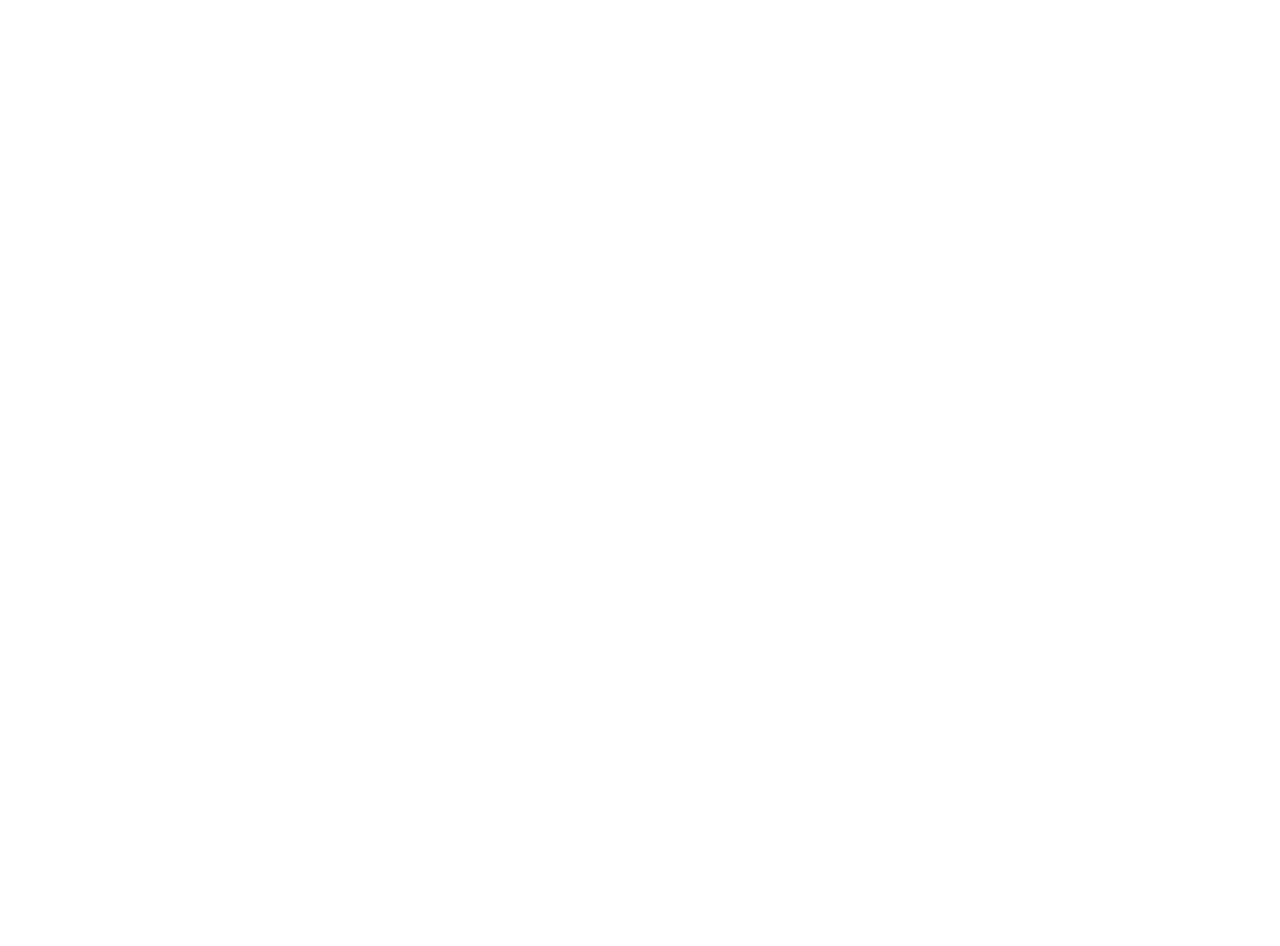
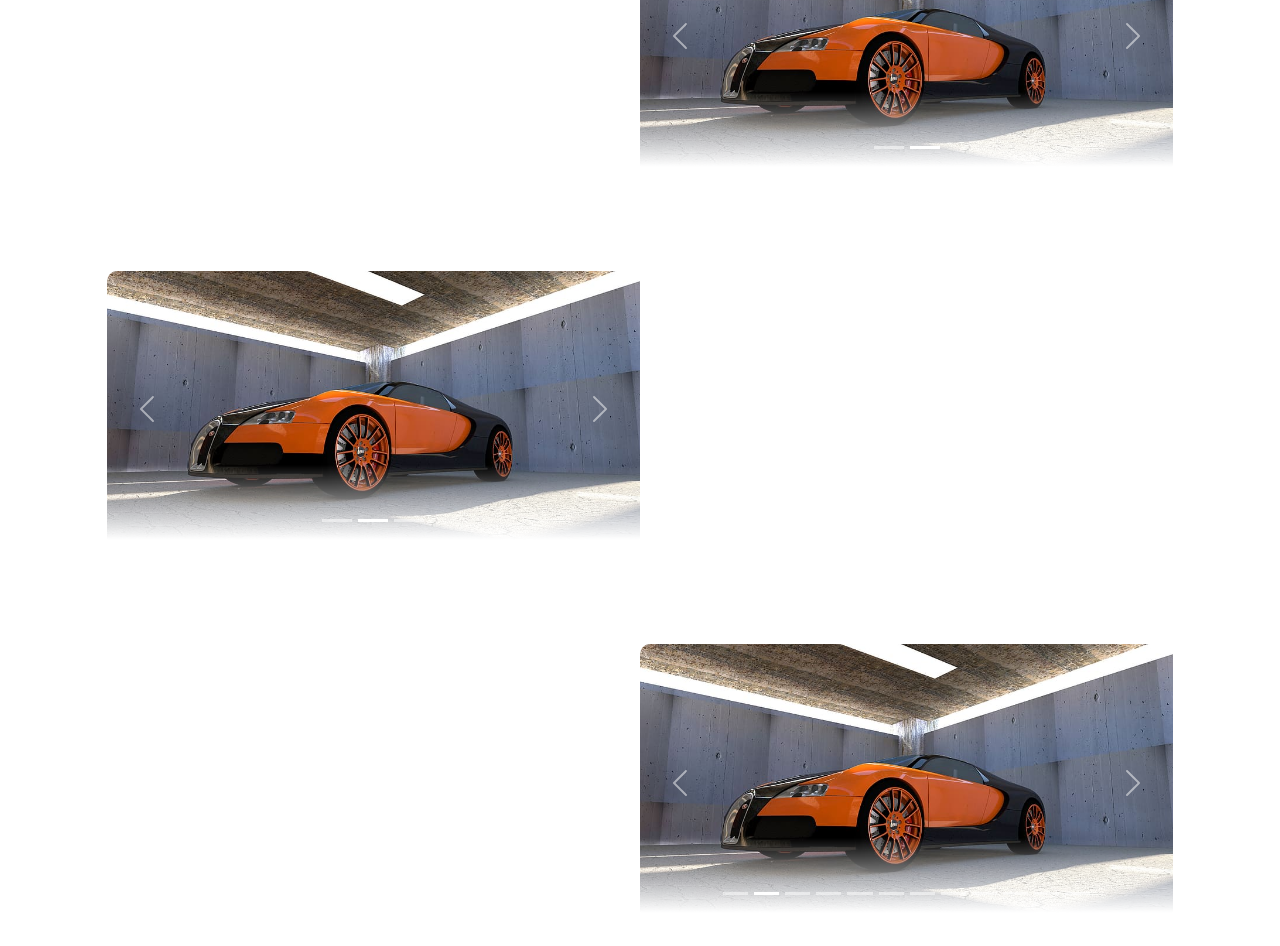
Before and after one commit to iitdh-sophomers/year-book20-21, a React (Create React App) app in the folder client/: page /events in a window 1280 px wide. Shown: the part 1340-2286 px from the top of the page. Before the commit the page ends 816 px from the top, so only its background shows below. Built offline with nearby package versions, Linux system fonts and the light colour scheme.

Commit message:
added some data

```diff
--- a/client/src/pages/Events/index.jsx
+++ b/client/src/pages/Events/index.jsx
@@ -8,32 +8,13 @@
 
 const Events = () => {
 
-    const makeTitle = (value) => {
-        let answer='';
-        for(let i=0; i<value.length; i++) {
-            if(i<value.length-2 && value[i]==='C' && value[i+1]==='D' && value[i+2]==='C') {
-                answer += "CDC";
-            } else if(i===0) {
-                answer += value[i].toUpperCase();
-            } else if(value[i]==='_') {
-                answer += " ";
-                answer += value[i+1].toUpperCase();
-                i++
-            } else {
-                answer += value[i];
-            }
-        }
-
-        return answer;
-    }
-
     return (
         <div>
             <Header active={2}/>
             <div className="content">
                 {EventData.map((data, index) => (
                     <Fade right={!index%2} left={index%2} delay={100}>
-                        <EventComp event={data} title={makeTitle(data.id)} index={index}/>
+                        <EventComp event={data} title={data.id} index={index}/>
                     </Fade>
                 ))}
             </div>
--- a/client/src/shared/events.json
+++ b/client/src/shared/events.json
@@ -1,6 +1,6 @@
 [
 	{
-		"id": "elections",
+		"id": "Elections",
 		"images": [
 			"https://drive.google.com/file/d/1jE4lWMBc8bs2kuWWQ72090AS0-hgslGV/view?usp=sharing",
 			"https://drive.google.com/file/d/1oOO0Dmz_kZr5Z1wyboEGHzy1Mo2l4d8q/view?usp=sharing",
@@ -38,7 +38,7 @@
 		"description": "Lorem Ipsum"
 	},
 	{
-		"id": "code_topia",
+		"id": "Code Topia",
 		"images": [
 			"https://drive.google.com/file/d/1iGaP51ObkEwupjtL99s9mX9Bg7_ivnmF/view?usp=sharing",
 			"https://drive.google.com/file/d/1iw__qjXzIxavKERkz-8I_TErFFOVw_ox/view?usp=sharing",
@@ -53,7 +53,54 @@
 			"https://drive.google.com/file/d/1_-m300wBy4jC4Bw-PVTs4XSOuhVSiJ9b/view?usp=sharing",
 			"https://drive.google.com/file/d/1NS-5YAXohIBb-_iHcIbeUpQdNrP1gWRP/view?usp=sharing",
 			"https://drive.google.com/file/d/1LWCJ8ylB7hxf0gCuAOQWRj5EtbL_oB61/view?usp=sharing",
-			"https://drive.google.com/file/d/1rYQGXqt2I5RaRQCvCVZOlosVOLBS5y3W/view?usp=sharing"
+			"https://drive.google.com/file/d/1rYQGXqt2I5RaRQCvCVZOlosVOLBS5y3W/view?usp=sharing",
+			"https://drive.google.com/file/d/1xmu2T1bFglUudOsAWjvmy0_KmvbkFWrs/view?usp=drivesdk",
+			"https://drive.google.com/file/d/1xnSoQgXVeHB8Ib6v921KT5CPzy4ksD2n/view?usp=drivesdk",
+			"https://drive.google.com/file/d/1xo5GMlr6ftkhxir0RtUelbM_Tn6ecRKW/view?usp=drivesdk",
+			"https://drive.google.com/file/d/1xoJayeidCBYLq-dMtxeBhqVxPfSIQw06/view?usp=drivesdk",
+			"https://drive.google.com/file/d/1xr8PDTHf7OVDUxIzaedmcKobaUYrX84L/view?usp=drivesdk"
+		],
+		"description": "Lorem Ipsum"
+	},
+	{
+		"id": "Avadhan",
+		"images": [
+			"https://drive.google.com/file/d/1vq6sUSQjfO_o6LuyHFT3D7DRVjOW7G27/view?usp=sharing"
+		],
+		"description":"Lorem Ipsum"
+	},
+	{
+		"id": "CDC Interaction with fresher girls",
+		"images": [
+			"https://drive.google.com/file/d/1ksUdbAxgFe3X2JHRQfVhAkeEDhdg-YIS/view?usp=sharing",
+			"https://drive.google.com/file/d/1pcTXAtjdfVtSFPx4t0zORHELFHZMVSD9/view?usp=sharing"
+		],
+		"description":"Lorem Ipsum"
+	},
+	{
+		"id": "Code Wars",
+		"images": [
+			"https://drive.google.com/file/d/1zVaWM8dvthILJMAlc_J_Qcste5PcziXh/view?usp=sharing",
+			"https://drive.google.com/file/d/1zPwcxNtcbmoqkoVL1UHCqfBfBpfGp-XK/view?usp=sharing",
+			"https://drive.google.com/file/d/1zFap368_hbQtNSDRFRZSFt_oNq1FXDC7/view?usp=sharing"
+		],
+		"description": "Lorem Ipsum"
+	},
+	{
+		"id": "Confessions",
+		"images": [
+			"https://drive.google.com/file/d/1zFap368_hbQtNSDRFRZSFt_oNq1FXDC7/view?usp=sharing",
+			"https://drive.google.com/file/d/1tqIN9ecVKbFJQCFQdgDbxbUFtWxXLFJg/view?usp=sharing",
+			"https://drive.google.com/file/d/1sn9CQnzuA6gkLVm2SGtF4Y5ppA_p9Sv2/view?usp=sharing",
+			"https://drive.google.com/file/d/1saZcYuhNh7nv55J4XOCpmhpGzepWBI3L/view?usp=sharing",
+			"https://drive.google.com/file/d/1sxpJnWF48gd-QyfC4n6sNnbLvHFODzga/view?usp=sharing",
+			"https://drive.google.com/file/d/1sgiD6TW8LONjedsnCUivRv9zFhYqHhDE/view?usp=sharing",
+			"https://drive.google.com/file/d/1sv_dBh0emvxKIHL_ijjQrV68BfbldSXU/view?usp=sharing",
+			"https://drive.google.com/file/d/1sirSyA5Y5FmY5p94EW2uTW83Oh6HjBpN/view?usp=sharing",
+			"https://drive.google.com/file/d/1snEoKo24wnkZ43e5cougs95T1348JB09/view?usp=sharing",
+			"https://drive.google.com/file/d/1sv2CxT4Dd7nIeQs1YKgwpBZnfywhuZSy/view?usp=sharing",
+			"https://drive.google.com/file/d/1sgT6iqC3CdVCUxJLhgBB0CfewzWINv-_/view?usp=sharing",
+			"https://drive.google.com/file/d/1ssmyTjC6NGpjv4C0CbIAtF4kbE2rHqR5/view?usp=sharing"
 		],
 		"description": "Lorem Ipsum"
 	}
```
